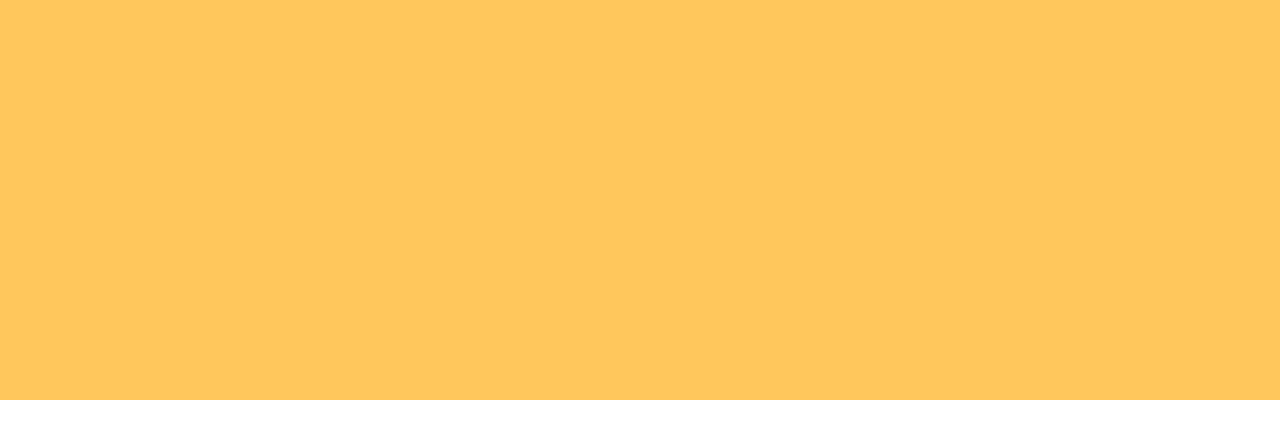
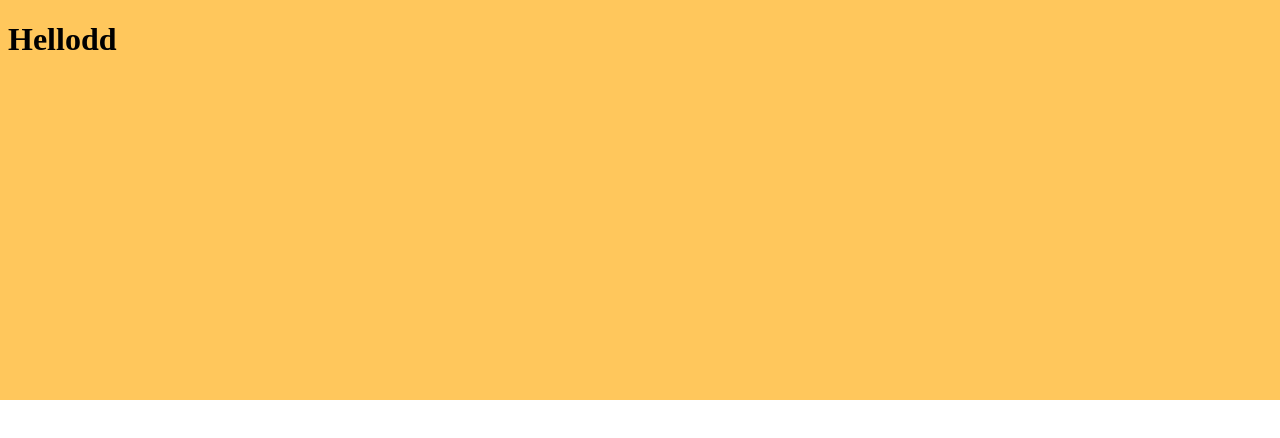
Before and after one commit to kpedersenIC3/lost-in-translation, a React (Create React App) app: page /profile in a window 1280 px wide. Before the commit this address had no page. Shown: the top 438 px of the page. Built offline with nearby package versions, Linux system fonts and the light colour scheme; a web font is replaced by a local one.

Commit message:
feat: Added profile page and component

```diff
--- a/src/App.js
+++ b/src/App.js
@@ -2,6 +2,7 @@ import { BrowserRouter, Route, Routes, NavLink } from 'react-router-dom';
 import './App.css';
 import Translate from './components/Views/Translate'
 import StartPage from './components/Views/StartPage'
+import ProfilePage from './components/Views/ProfilePage'
 
 function App() {
   return (
@@ -10,6 +11,7 @@ function App() {
         <Routes>
           <Route path='/' element={<StartPage />} />
           <Route path='/translate' element={<Translate />} />
+          <Route path='/profile' element={<ProfilePage />} />
         </Routes>
       </div>
     </BrowserRouter>
@@ -17,6 +19,5 @@ function App() {
 }
 
 
-// testing git Frosti
 
 export default App;
--- /dev/null
+++ b/src/components/Profile/Profile.js
@@ -0,0 +1,20 @@
+import { useState, useEffect } from "react"
+
+const ProfileP = () => {
+
+    const testArray = ["username", ]
+
+    return(
+
+
+
+        <>
+        <div className="profile-class">
+        <h1>Hellodd</h1>
+        </div>
+        </>
+
+    )
+}
+
+export default ProfileP
--- /dev/null
+++ b/src/components/Views/ProfilePage.js
@@ -0,0 +1,13 @@
+import ProfileP from '../Profile/Profile.js'
+
+const ProfilePage = () => {
+
+return(
+    <div className="profile-page">
+    <ProfileP/>
+    </div>
+    )
+
+}
+
+export default ProfilePage
```
